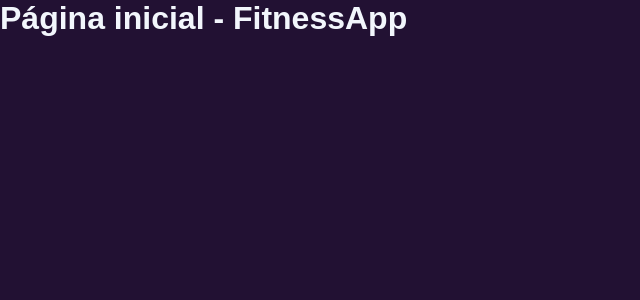
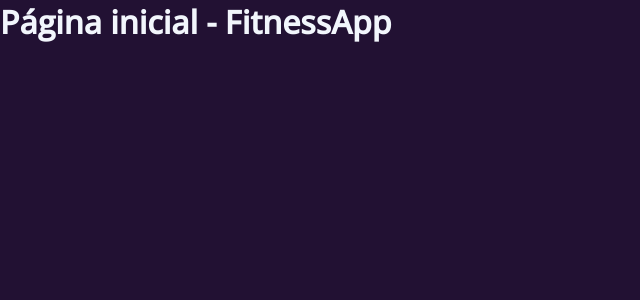
Before and after one commit to dayvid-s/FitnessApp, a Next.js app: page / in a window 1280 px wide. Shown: the top 300 px of the page, without its empty margins (0-640 px from the left). Built offline with nearby package versions, Linux system fonts and the light colour scheme.

Commit message:
added google fonts

```diff
--- a/src/pages/_app.tsx
+++ b/src/pages/_app.tsx
@@ -1,5 +1,9 @@
 import { AppProps } from 'next/app';
 
+
+
 export default function MyApp({ Component, pageProps } : AppProps )   {
-    return <Component {...pageProps} />
+    return (
+        <Component {...pageProps} />
+    )
   }
--- a/src/pages/_document.tsx
+++ b/src/pages/_document.tsx
@@ -1,10 +1,14 @@
 import Document, {Html, Head, Main, NextScript} from "next/document";
+//document only load once time in the app.
 
 export default class MyDocument extends Document{
     render(): JSX.Element {
         return(
             <Html>
                 <Head>
+                <link rel="preconnect" href="https://fonts.googleapis.com"/>
+                <link rel="preconnect" href="https://fonts.gstatic.com" crossOrigin="anonymous"/>
+                <link href="https://fonts.googleapis.com/css2?family=Open+Sans:wght@500&display=swap" rel="stylesheet"/>
                 </Head>
                 <body>
                     <Main/>
--- a/src/pages/index.tsx
+++ b/src/pages/index.tsx
@@ -1,6 +1,5 @@
 import { GlobalStyle } from "@component/styles"
 import Head from "next/head"
-//document only load once time in the app.
 
 export default function About() {
     return(
--- a/src/styles/index.ts
+++ b/src/styles/index.ts
@@ -1,4 +1,5 @@
 import { createGlobalStyle } from 'styled-components'
+
 
 export const GlobalStyle = createGlobalStyle`
   *{
@@ -27,10 +28,15 @@
 
   p, h1, h2, h3, h4, h5, h6{
     color:#f2f6FC;
+    font-family: Open Sans, sans-serif;
+    /* font-weight: 900; */
+
   }
 
   body, input, textarea, select, button{
     font:400 1rem sans-serif;
+    /* font-family: 'Open Sans', sans-serif; */
+
   }
 
 button{
```
